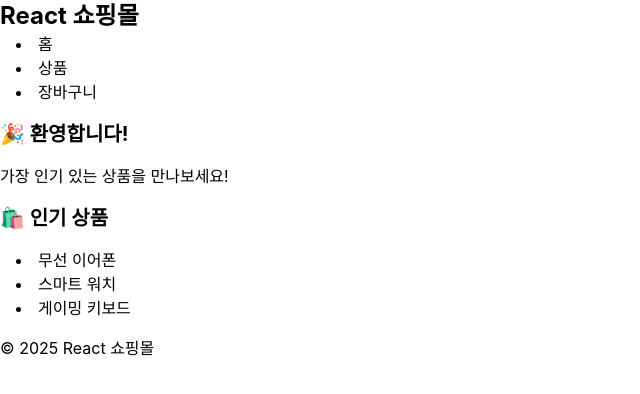
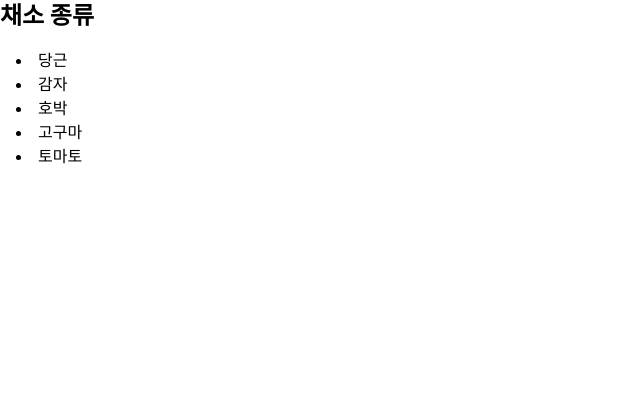
Before and after one commit to 1022gusl/WebPro, a React (Create React App) app: page / in a window 1280 px wide. Shown: the top 394 px of the page, without its empty margins (0-640 px from the left). Built offline with nearby package versions, Linux system fonts and the light colour scheme; the HTML template or start-up script is replaced by a standard one.

Commit message:
src3-2 코딩

```diff
--- a/src/App.jsx
+++ b/src/App.jsx
@@ -1,17 +1,15 @@
-import Header from './components/Header';
-import Home from './components/Home';
-import ProductList from './components/ProductList';
-import Footer from './components/Footer';
+import { Component } from 'react';
+import Vegetables from './components/Vegetables';
+import DATAS from './components/DATAS';
 
-function App() {
-  return (
-    <div className="container">
-      <Header />
-      <Home />
-      <ProductList />
-      <Footer />
-    </div>
-  );
+class App extends Component {
+  render() {
+    return (
+      <div>
+        <Vegetables datas={DATAS} />
+      </div>
+    );
+  }
 }
 
 export default App;
--- /dev/null
+++ b/src/components/DATAS.js
@@ -0,0 +1,9 @@
+const DATAS = [
+  { id: 1, name: '당근' },
+  { id: 2, name: '감자' },
+  { id: 3, name: '호박' },
+  { id: 4, name: '고구마' },
+  { id: 5, name: '토마토' },
+];
+
+export default DATAS;
--- a/src/components/Footer.js
+++ /dev/null
@@ -1,9 +0,0 @@
-function Footer() {
-  return (
-    <footer>
-      <p>© 2025 React 쇼핑몰</p>
-    </footer>
-  );
-}
-
-export default Footer;
--- a/src/components/Header.js
+++ /dev/null
@@ -1,22 +0,0 @@
-function Header() {
-  return (
-    <header>
-      <h1 className="text-2xl font-bold">React 쇼핑몰</h1>
-      <nav>
-        <ul className="ml-4 list-disc list-inside mb-4">
-          <li>
-            <a href="#home">홈</a>
-          </li>
-          <li>
-            <a href="#products">상품</a>
-          </li>
-          <li>
-            <a href="#cart">장바구니</a>
-          </li>
-        </ul>
-      </nav>
-    </header>
-  );
-}
-
-export default Header;
--- a/src/components/Home.js
+++ /dev/null
@@ -1,9 +0,0 @@
-function Home() {
-  return (
-    <section id="home" className="mb-4">
-      <h2 className="text-xl font-bold mb-4">🎉 환영합니다!</h2>
-      <p>가장 인기 있는 상품을 만나보세요!</p>
-    </section>
-  );
-}
-export default Home;
--- a/src/components/ProductList.js
+++ /dev/null
@@ -1,16 +0,0 @@
-function ProductList() {
-  const productList = ['무선 이어폰', '스마트 워치', '게이밍 키보드'];
-
-  return (
-    <section id="productList" className="mb-4">
-      <h2 className="text-xl font-bold">🛍️ 인기 상품</h2>
-      <ul className="ml-4 mt-4 list-disc list-inside">
-        {productList.map((product, index) => (
-          <li key={index}>{product}</li>
-        ))}
-      </ul>
-    </section>
-  );
-}
-
-export default ProductList;
--- /dev/null
+++ b/src/components/Vegetables.js
@@ -0,0 +1,18 @@
+import { Component } from 'react';
+
+class Vegetables extends Component {
+  render() {
+    return (
+      <div>
+        <h1 className="text-2xl font-bold mb-4">채소 종류</h1>
+        <ul className="ml-4 list-disc list-inside">
+          {this.props.datas.map((data) => (
+            <li key={data.id}>{data.name}</li>
+          ))}
+        </ul>
+      </div>
+    );
+  }
+}
+
+export default Vegetables;
```
